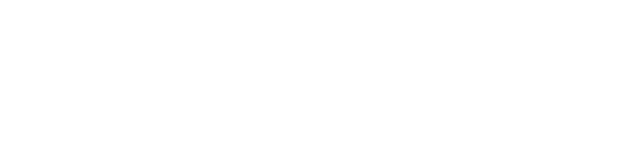
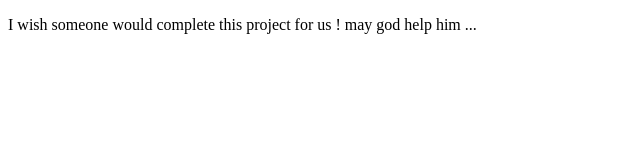
Before and after one commit to Iaminrostami/Nine-sols-Game, a plain HTML site: page index.htm in a window 1280 px wide. Shown: the whole page, without its empty margins (0-640 px from the left). Drawn offline with Linux system fonts and the light colour scheme.

Commit message:
main > the prayer added !!

```diff
--- a/index.htm
+++ b/index.htm
@@ -6,6 +6,6 @@
     <title>Document</title>
 </head>
 <body>
-
+    <p>I wish someone would complete this project for us ! may god help him ...</p>
 </body>
 </html>
```
